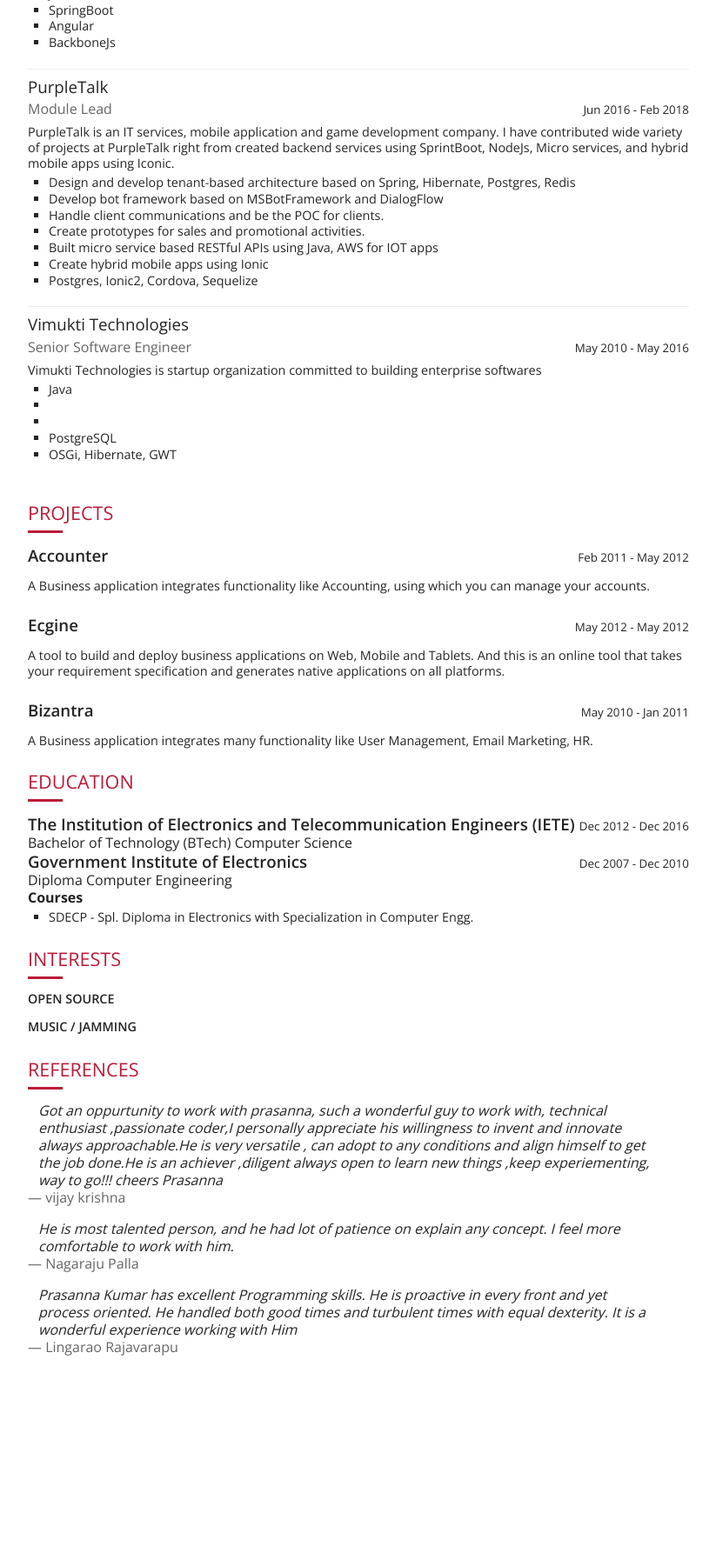
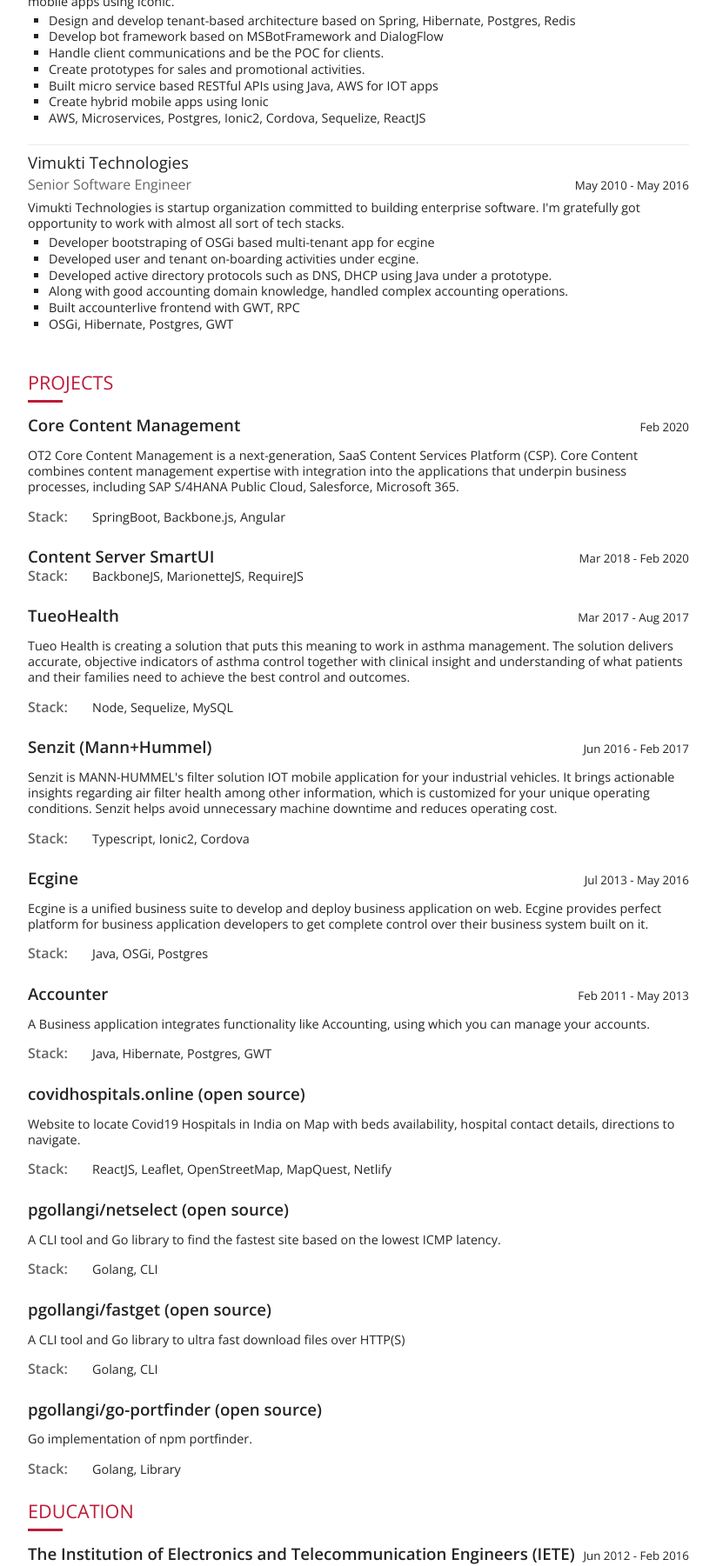
Before and after one commit to pgollangi/resume, a website: page public/index.html in a window 1280 px wide. Shown: the part 937-2738 px from the top of the page at 87% size, without its empty margins (228-1051 px from the left). Before the commit the page ends 2540 px from the top, so only its background shows below. Drawn offline with nearby package versions, Linux system fonts and the light colour scheme.

```diff
--- a/public/index.html
+++ b/public/index.html
@@ -3,7 +3,7 @@
 	<head>
 	<meta charset="utf-8">
 	<meta name="viewport" content="width=device-width, user-scalable=no, minimal-ui">
-	<title>Prasanna Kumar  - Fullstack Developer</title>
+	<title>Prasanna Kumar Gollangi  - Fullstack Developer</title>
 	<style>
   	:root {
   --accent:#BC1B39;
@@ -92,38 +92,57 @@
 section.heading header .contact {
   display: flex;
   flex-direction: column;
-  padding-bottom: var(--spacing);
+  /* padding-bottom: var(--spacing); */
 }
-@media (min-width: 567px) {
+
+section.heading header .header-container {
+  display: flex;
+  justify-content: space-between;
+  flex-direction: row;
+}
+
+@media (max-width: 567px) {
+  section.heading header .header-container {
+    flex-direction: column;
+  }
+}
+@media print {
+  section.heading header .header-container {
+    flex-direction: row;
+  }
+}
+
+/* @media (min-width: 567px) {
   section.heading header .contact {
     flex-direction: row;
     justify-content: space-between;
   }
-}
+} */
 section.heading header address {
   font-size: 90%;
   font-style: normal;
-  padding-bottom: var(--spacing);
+  /* padding-bottom: var(--spacing); */
 }
 section.heading .profiles {
   display: flex;
   flex-direction: column;
   padding-bottom: var(--spacing);
 }
-@media (min-width: 567px) {
+
+/* @media (min-width: 567px) { */
   section.heading .profiles {
     flex-direction: row;
     justify-content: start;
   }
-}
+/* } */
 section.heading .profiles .profile.print {
   display: none;
 }
-@media print {
+/* @media print {
   section.heading .profiles .profile.print {
     display: block;
   }
-}
+} */
 section.heading .profiles strong {
   margin: 0 var(--spacing-small) 0 0;
 }
@@ -191,7 +210,7 @@
   white-space: nowrap;
 }
 section.skills .item .keywords {
-  display: inline-block;
+  display: inline;
   font-size: 90%;
   vertical-align: top;
 }
@@ -206,7 +225,7 @@
   color: var(--copy-color-light);
   font-weight: 600;
   display: inline-block;
-  padding-top: var(--spacing);
+  /* padding-top: var(--spacing); */
 }
 section.awards .item .title {
   font-weight: 600;
@@ -301,11 +320,11 @@
   page-break-inside: avoid;
 }
 
-@media print {
+/* @media print {
   section.heading .profiles .profile:not(.print), section.publications .item .website {
     display: none;
   }
-}
+} */
 
 section.experience .item header .subhead, section.volunteering .item header .subhead, section.projects .item header, section.education .item header, section.awards .item header, section.publications .item .subhead {
   align-items: baseline;
@@ -313,6 +332,12 @@
   justify-content: space-between;
 }
 @media (min-width: 567px) {
+  section.experience .item header .subhead, section.volunteering .item header .subhead, section.projects .item header, section.education .item header, section.awards .item header, section.publications .item .subhead {
+    flex-direction: row;
+  }
+}
+
+@media print {
   section.experience .item header .subhead, section.volunteering .item header .subhead, section.projects .item header, section.education .item header, section.awards .item header, section.publications .item .subhead {
     flex-direction: row;
   }
@@ -338,20 +363,23 @@
     <div id="resume">
       <section id="heading" class="heading">
         <header>
-          <h1>
-            Prasanna Kumar
-          </h1>
+          <div class="header-container">
+            <div>
+              <h1>Prasanna Kumar Gollangi</h1>
               <h2>Fullstack Developer</h2>
-          <div class="summary"><p>I'm a full stack <b>web developer</b> who can build apps from the ground up. I've started my career at startup so I am use to wearing many hats. I am a very product focussed developer who prioritizes user feedback first and foremost. I'm generally very flexible when investigating new roles.</p></div>
+            </div>
             <div class="contact">
               <span class="contact-detail"><a href="mailto:prasannakumar.gollangi@gmail.com">prasannakumar.gollangi@gmail.com</a></span>
               <span class="contact-detail">+91-8985995161</span>
-            <span class="contact-detail"><a href="https://pgollangi.com/" target="external">https://pgollangi.com/</a></span>
-          </div>
+              <span class="contact-detail"><a href="https://p11r.dev/" target="external">https://p11r.dev/</a></span>
               <address>
-            <span class="address-detail">Hyderabad, India</span>
+                <span class="address-detail">Hyderabad, Telangana, India</span>
                 <span class="address-detail">IN</span>
               </address>
+            </div>
+          </div>
+          <div class="summary"><p>I'm a full stack developer, having 12 years of experience in design and developing the software, who can build apps from the ground up. I am a very product focussed developer who prioritizes user feedback first and foremost. I've started my career at startup so I am use to wearing many hats. I'm generally very flexible when investigating new roles.</p></div>
+
         </header>
 
         <div class="profiles">
@@ -367,7 +395,7 @@
             </span>
           </div>
           <div class="profile">
-            <strong class="network">github</strong>
+            <strong class="network">Github</strong>
             <span class="username">
               <a href="https://github.com/pgollangi" target="external">@pgollangi</a>
             </span>
@@ -438,37 +466,22 @@
             <h3 class="name"><a href="https://www.opentext.com/" target="external">OpenText</a></h3>
             <div class="subhead">
             <span class="position">Lead Software Engineer</span>
-            <small class="dates">Apr 2021
+            <small class="dates">Mar 2018
              - Present</small>
             </div>
           </header>
-          <div class="summary"><p>OpenText is a Canadian enterprise product company that develops and sells enterprise information management software and other add-ons around information management. Contributed to building content management service under OT2 cloud services</p></div>
+          <div class="summary"><p>OpenText is a Canadian enterprise product company that develops and sells enterprise information management software and other add-ons around information management. I'm part of building SaaS based content management solutions under OT2 cloud services</p></div>
           <ul class="highlights">
-            <li>Build microservice backend with Java and SpringBoot.</li>
-            <li>Build widget based SmartUI app with Backbone.js, RequireJs (AMD).</li>
+            <li>Create microservice backend with Java and SpringBoot.</li>
+            <li>Develop widget based SmartUI app with Backbone.js, RequireJs (AMD).</li>
             <li>Cross framework solution to embed components created by modern frameworks.</li>
             <li>Create re-usable standalone web components.</li>
+            <li>Developed dev tools for working with OT2 cloud apps</li>
             <li>Used Figma for design and UX work.</li>
             <li>Optimizing page loading performance using caching, pre-fetch, compression and other techniques.</li>
-            <li>Lead an agile team</li>
+            <li>Lead an agile team of developers</li>
             <li>Perform peer reviews</li>
             <li>Jasmine, Karma, Mockito, JIRA, GitLab CI/CD, CloudFoundry, Docker</li>
-          </ul>
-        </section>
-        <section class="item">
-          <header>
-            <h3 class="name"><a href="https://www.opentext.com/" target="external">OpenText</a></h3>
-            <div class="subhead">
-            <span class="position">Senior Software Engineer</span>
-            <small class="dates">Mar 2018
-             - Mar 2021</small>
-            </div>
-          </header>
-          <ul class="highlights">
-            <li>Java</li>
-            <li>SpringBoot</li>
-            <li>Angular</li>
-            <li>BackboneJs</li>
           </ul>
         </section>
         <section class="item">
@@ -488,25 +501,26 @@
             <li>Create prototypes for sales and promotional activities.</li>
             <li>Built micro service based RESTful APIs using Java, AWS for IOT apps</li>
             <li>Create hybrid mobile apps using Ionic</li>
-            <li>Postgres, Ionic2, Cordova, Sequelize</li>
+            <li>AWS, Microservices, Postgres, Ionic2, Cordova, Sequelize, ReactJS</li>
           </ul>
         </section>
         <section class="item">
           <header>
-            <h3 class="name"><a href="https://www.linkedin.com/company/325886" target="external">Vimukti Technologies</a></h3>
+            <h3 class="name"><a href="https://www.linkedin.com/company/vimukti-technologies" target="external">Vimukti Technologies</a></h3>
             <div class="subhead">
             <span class="position">Senior Software Engineer</span>
             <small class="dates">May 2010
              - May 2016</small>
             </div>
           </header>
-          <div class="summary"><p>Vimukti Technologies is startup organization committed to building enterprise softwares </p></div>
+          <div class="summary"><p>Vimukti Technologies is startup organization committed to building enterprise software. I'm gratefully got opportunity to work with almost all sort of tech stacks.</p></div>
           <ul class="highlights">
-            <li>Java</li>
-            <li></li>
-            <li></li>
-            <li>PostgreSQL</li>
-            <li>OSGi, Hibernate, GWT</li>
+            <li>Developer bootstraping of OSGi based multi-tenant app for ecgine</li>
+            <li>Developed user and tenant on-boarding activities under ecgine.</li>
+            <li>Developed active directory protocols such as DNS, DHCP using Java under a prototype.</li>
+            <li>Along with good accounting domain knowledge, handled complex accounting operations.</li>
+            <li>Built accounterlive frontend with GWT, RPC</li>
+            <li>OSGi, Hibernate, Postgres, GWT</li>
           </ul>
         </section>
       </section>
@@ -514,27 +528,158 @@
         <section class="item">
           <h2>Projects</h2>
           <header>
-            <h3 class="name">Accounter</h3>
-            <small class="subhead">Feb 2011
-             - May 2012</small>
+            <h3 class="name">Core Content Management</h3>
+            <small class="subhead">Feb 2020
+             </small>
           </header>
-          <div class="summary"><p>A Business application integrates functionality like Accounting, using which you can manage your accounts.</p></div>
+          <div class="summary"><p>OT2 Core Content Management is a next-generation, SaaS Content Services Platform (CSP). Core Content combines content management expertise with integration into the applications that underpin business processes, including SAP S/4HANA Public Cloud, Salesforce, Microsoft 365.</p></div>
+          <div>
+          <strong>Stack:</strong>
+          <span class="keywords">
+            SpringBoot,
+            Backbone.js,
+            Angular
+          </span>
+          </div>
+        </section>
+        <section class="item">
+          <header>
+            <h3 class="name">Content Server SmartUI</h3>
+            <small class="subhead">Mar 2018
+             - Feb 2020</small>
+          </header>
+          <div>
+          <strong>Stack:</strong>
+          <span class="keywords">
+            BackboneJS,
+            MarionetteJS,
+            RequireJS
+          </span>
+          </div>
+        </section>
+        <section class="item">
+          <header>
+            <h3 class="name">TueoHealth</h3>
+            <small class="subhead">Mar 2017
+             - Aug 2017</small>
+          </header>
+          <div class="summary"><p>Tueo Health is creating a solution that puts this meaning to work in asthma management.  The solution delivers accurate, objective indicators of asthma control together with clinical insight and understanding of what patients and their families need to achieve the best control and outcomes.</p></div>
+          <div>
+          <strong>Stack:</strong>
+          <span class="keywords">
+            Node,
+            Sequelize,
+            MySQL
+          </span>
+          </div>
+        </section>
+        <section class="item">
+          <header>
+            <h3 class="name">Senzit (Mann+Hummel)</h3>
+            <small class="subhead">Jun 2016
+             - Feb 2017</small>
+          </header>
+          <div class="summary"><p>Senzit is MANN-HUMMEL's filter solution IOT mobile application for your industrial vehicles. It brings actionable insights regarding air filter health among other information, which is customized for your unique operating conditions. Senzit helps avoid unnecessary machine downtime and reduces operating cost.</p></div>
+          <div>
+          <strong>Stack:</strong>
+          <span class="keywords">
+            Typescript,
+            Ionic2,
+            Cordova
+          </span>
+          </div>
         </section>
         <section class="item">
           <header>
             <h3 class="name">Ecgine</h3>
-            <small class="subhead">May 2012
-             - May 2012</small>
+            <small class="subhead">Jul 2013
+             - May 2016</small>
           </header>
-          <div class="summary"><p>A tool to build and deploy business applications on Web, Mobile and Tablets. And this is an online tool that takes your requirement specification and generates native applications on all platforms.</p></div>
+          <div class="summary"><p>Ecgine is a unified business suite to develop and deploy business application on web. Ecgine provides perfect platform for business application developers to get complete control over their business system built on it.  </p></div>
+          <div>
+          <strong>Stack:</strong>
+          <span class="keywords">
+            Java,
+            OSGi,
+            Postgres
+          </span>
+          </div>
         </section>
         <section class="item">
           <header>
-            <h3 class="name">Bizantra</h3>
-            <small class="subhead">May 2010
-             - Jan 2011</small>
+            <h3 class="name">Accounter</h3>
+            <small class="subhead">Feb 2011
+             - May 2013</small>
           </header>
-          <div class="summary"><p>A Business application integrates many functionality like User Management, Email Marketing, HR.</p></div>
+          <div class="summary"><p>A Business application integrates functionality like Accounting, using which you can manage your accounts.</p></div>
+          <div>
+          <strong>Stack:</strong>
+          <span class="keywords">
+            Java,
+            Hibernate,
+            Postgres,
+            GWT
+          </span>
+          </div>
+        </section>
+        <section class="item">
+          <header>
+            <h3 class="name">covidhospitals.online (open source)</h3>
+             </small>
+          </header>
+          <div class="summary"><p>Website to locate Covid19 Hospitals in India on Map with beds availability, hospital contact details, directions to navigate.</p></div>
+          <div>
+          <strong>Stack:</strong>
+          <span class="keywords">
+            ReactJS,
+            Leaflet,
+            OpenStreetMap,
+            MapQuest,
+            Netlify
+          </span>
+          </div>
+        </section>
+        <section class="item">
+          <header>
+            <h3 class="name">pgollangi/netselect (open source)</h3>
+             </small>
+          </header>
+          <div class="summary"><p>A CLI tool and Go library to find the fastest site based on the lowest ICMP latency.</p></div>
+          <div>
+          <strong>Stack:</strong>
+          <span class="keywords">
+            Golang,
+            CLI
+          </span>
+          </div>
+        </section>
+        <section class="item">
+          <header>
+            <h3 class="name">pgollangi/fastget (open source)</h3>
+             </small>
+          </header>
+          <div class="summary"><p>A CLI tool and Go library to ultra fast download files over HTTP(S)</p></div>
+          <div>
+          <strong>Stack:</strong>
+          <span class="keywords">
+            Golang,
+            CLI
+          </span>
+          </div>
+        </section>
+        <section class="item">
+          <header>
+            <h3 class="name">pgollangi/go-portfinder (open source)</h3>
+             </small>
+          </header>
+          <div class="summary"><p>Go implementation of npm portfinder.</p></div>
+          <div>
+          <strong>Stack:</strong>
+          <span class="keywords">
+            Golang,
+            Library
+          </span>
+          </div>
         </section>
       </section>
       <section id="education" class="education">
@@ -543,8 +688,8 @@
           <header>
               <h3 class="name">The Institution of Electronics and Telecommunication Engineers (IETE)</h3>
             <small class="dates">
-              <span class="startDate">Dec 2012</span>
-              <span class="endDate"> - Dec 2016</span>
+              <span class="startDate">Jun 2012</span>
+              <span class="endDate"> - Feb 2016</span>
             </small>
           </header>
           <div class="qualification">
@@ -556,18 +701,13 @@
           <header>
               <h3 class="name">Government Institute of Electronics</h3>
             <small class="dates">
-              <span class="startDate">Dec 2007</span>
+              <span class="startDate">Jun 2007</span>
               <span class="endDate"> - Dec 2010</span>
             </small>
           </header>
           <div class="qualification">
-            <span class="studyType">Diploma</span>
+            <span class="studyType">SDECP - Spl. Diploma in Electronics with Specialization in Computer Engg.</span>
             <span class="area">Computer Engineering</span>
-            <br>
-            <strong>Courses</strong>
-            <ul class="courses">
-              <li>SDECP - Spl. Diploma in Electronics with Specialization in Computer Engg.</li>
-            </ul>
           </div>
         </div>
       </section>
```
Also changed, not shown: package.json (+6 -5 lines), sync.js (added, +15 -0 lines), 2 other files. Lines whose indentation alone changed are shown as unchanged.
